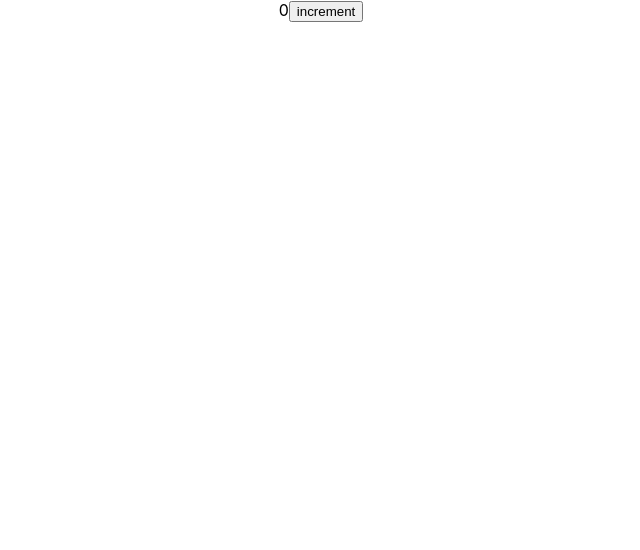
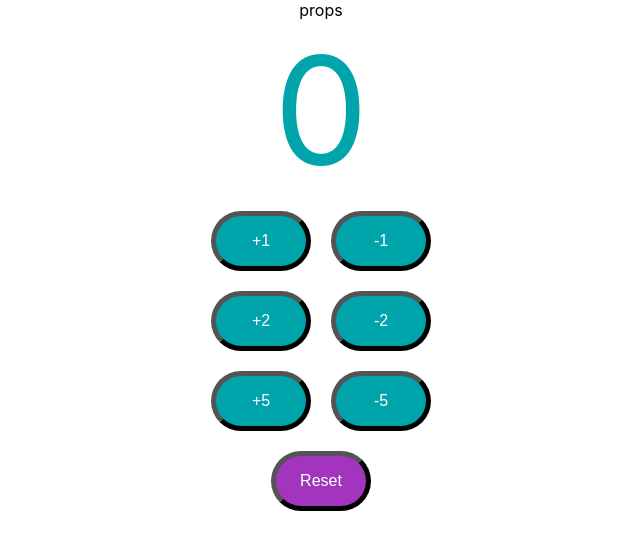
Before and after one commit to Dk2698/new-javaprogramming, a React (Create React App) app: page / in a window 1280 px wide. Shown: the top 550 px of the page, without its empty margins (319-959 px from the left). Built offline with nearby package versions, Linux system fonts and the light colour scheme.

Commit message:
counter example (view, styling, state, props)

```diff
--- a/src/App.js
+++ b/src/App.js
@@ -1,12 +1,36 @@
 import './App.css';
 import Counter from './components/counter/Counter';
+import CounterButton from './components/counter/Counter';
 
 function App() {
   return (
     <div className="App">
+      <PlayWithProps property1="valu1" property2 ="value2"/>
+      {/* <Counter by="1"/> */}
+      {/* <CounterButton by={1}/>
+      <CounterButton by={2}/>
+      <CounterButton by={3}/> */}
       <Counter/>
     </div>
   );
 }
+// // {property1: 'valu1', property2: 'value2'} ->object
+// function PlayWithProps(properties){
+//   console.log(properties)
+//   console.log(properties.property1)
 
+//   return(
+//     <div>props</div>
+//   )
+// }
+
+// {property1: 'valu1', property2: 'value2'} ->object
+// deconstruct
+function PlayWithProps({property1, property2}){
+  console.log(property1)
+  console.log(property2)
+  return(
+    <div>props</div>
+  )
+}
 export default App;
--- /dev/null
+++ b/src/components/counter/Counter.css
@@ -0,0 +1,36 @@
+/* const buttonStyle ={
+    fontSize:"30px",
+    backgroundColor:"#00a5ab",
+    width:"100px",
+    margin: "10px",
+    color: "white",
+    padding:"16px",
+    borderRadius:"30px",
+
+} */
+button{
+    font-size:16px;
+    width:100px;
+    margin: 10px;
+    color: white;
+    padding:16px;
+    border-radius:30px;
+    border-color: black;
+    border-width: 5px;
+}
+
+.counterButton {
+    background-color:#00a5ab;
+}
+.resetButton {
+    background-color:#a234bd;
+}
+
+.count{
+    font-size: 50px;
+    padding: 20px;
+}
+.totalCount{
+    font-size: 150px;
+    color:#00a5ab;
+}
--- a/src/components/counter/Counter.jsx
+++ b/src/components/counter/Counter.jsx
@@ -1,14 +1,44 @@
+import { useState } from 'react'
+import './Counter.css'
+import {PropTypes} from 'prop-types'
+import CounterButton from './CounterButton'
+
 export default function Counter(){
-    // create method here
+    const [count, setCount] = useState(0);
 
-    function incrementCounterFunction(){
-        console.log('increament cliked')
+    // calling parent componenet -> moving state up
+    function  incrementCounterParentFunction(by){
+        setCount( count + by)
+    }
+    function  decrementCounterParentFunction(by){
+        setCount( count - by)
+    }
+    function someMethodParent(){
+        console.log('parent method called')
     }
 
+    function resetCounter(){
+        setCount(0)
+    }
     return(
-        <div className="Counter">
-            <span className="count">0</span>
-            <button className="counterButton" onClick={incrementCounterFunction}>increment</button>
-        </div>
+        <>
+            <span className="totalCount">{count}</span>
+            {/* some method to pass reference */}
+            <CounterButton by={1} someMethodParent={someMethodParent}
+                incrementCounterParentFunction={incrementCounterParentFunction}
+                decrementCounterParentFunction ={decrementCounterParentFunction}
+                />
+            <CounterButton by={2}
+            incrementCounterParentFunction={incrementCounterParentFunction}
+            decrementCounterParentFunction ={decrementCounterParentFunction}
+            />
+            <CounterButton by={5}
+            incrementCounterParentFunction={incrementCounterParentFunction}
+            decrementCounterParentFunction ={decrementCounterParentFunction}
+            />
+            <button className="resetButton" onClick={resetCounter}>
+                Reset
+            </button>
+        </>
     )
 }
--- /dev/null
+++ b/src/components/counter/CounterButton.jsx
@@ -0,0 +1,76 @@
+import { useState } from 'react'
+import './Counter.css'
+import {PropTypes} from 'prop-types'
+
+export default function CounterButton({by, someMethodParent, incrementCounterParentFunction, decrementCounterParentFunction}) {
+
+    // [0, f]
+    const state =useState(0);
+    // array destructuring
+    // remove from child state
+    // const [count, setCount] = useState(0);
+
+    // console.log(by)
+
+    const buttonStyle ={
+        fontSize:"30px",
+        backgroundColor:"#00a5ab",
+        width:"100px",
+        margin: "10px",
+        color: "white",
+        padding:"16px",
+        borderRadius:"30px",
+
+    }
+    // create method here to mapping onClick
+    function incrementCounterFunction() {
+        // update state
+        state[1]( state[0] +1)
+        console.log(state[0])
+        console.log(state[1])
+        console.log('increament cliked',state)
+        // setCount(count + by)
+        // someMethodParent()
+        incrementCounterParentFunction(by)
+    }
+    function decrementCounterFunction() {
+        // update state
+        // setCount(count -by)
+        // call parent method here
+        // someMethodParent()
+        decrementCounterParentFunction(by)
+    }
+
+    return (
+        <div className="Counter">
+            {/* <span className="count">{count}</span> */}
+            <div>
+            <button className="counterButton"
+                onClick={incrementCounterFunction}
+                // style={{fontSize:"100px"}}
+                // style = {buttonStyle}
+            >
+            +{by}
+            </button>
+            {/* <button className="counterButton"
+                onClick={decrementCounterFunction}
+            >
+            -{by}
+            </button> */}
+            {/* passin argument we need to arraw function */}
+             <button className="counterButton"
+                onClick={() =>decrementCounterParentFunction(by)}
+            >
+            -{by}
+            </button>
+            </div>
+        </div>
+    )
+
+}
+CounterButton.propTypes ={
+    by: PropTypes.number
+}
+CounterButton.defaulyProps ={
+    by: 1
+}
```
